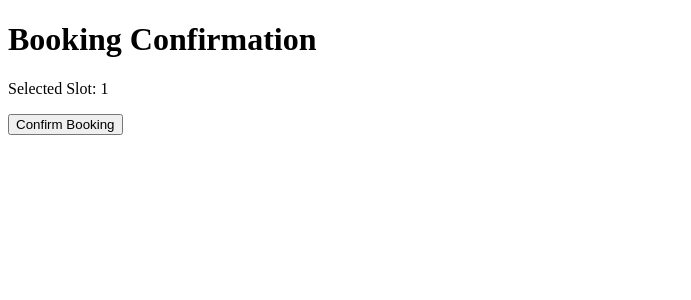
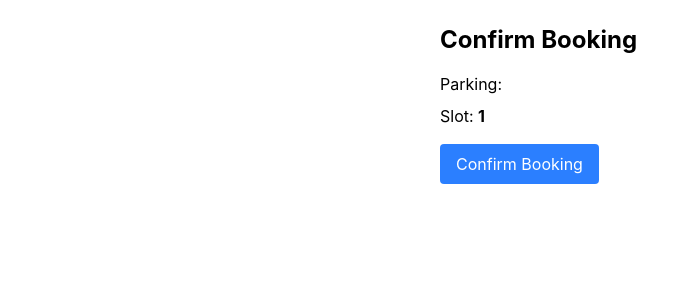
Before and after one commit to vnceer-code/ParkingLotFinder, a React (Vite) app: page /parking/1/booking/1 in a window 1280 px wide. Shown: the top 300 px of the page, without its empty margins (0-691 px from the left). Built offline with nearby package versions, Linux system fonts and the light colour scheme.

Commit message:
searchbar

```diff
--- a/src/components/MapView.jsx
+++ b/src/components/MapView.jsx
@@ -24,10 +24,13 @@ const MapView = () => {
 
     )
     console.log(parkingLots);
+    //
     return (
-        <MapContainer className="w-full h-[500px] rounded-xl shadow-lg"
+        <div className="w-full h-[500px]" >
+            <MapContainer
                 center={[23.5859, 58.4059]}
                 zoom={13}
+                className="w-full h-full"
 
             >
                 <TileLayer
@@ -54,6 +57,7 @@ const MapView = () => {
                 ))}
 
             </MapContainer>
+        </div>
     )
 }
 
--- a/src/components/SearchBar.jsx
+++ b/src/components/SearchBar.jsx
@@ -1,9 +1,40 @@
-import React from 'react'
+import React, { useState } from "react";
 
-const SearchBar = () => {
+const SearchBar = ({ onSearch }) => {
+
+  const [query, setQuery] = useState("");
+
+  const handleSearch = (e) => {
+    e.preventDefault();
+    onSearch(query);
+  };
+
   return (
-    <div>SearchBar</div>
-  )
-}
 
-export default SearchBar
+    <form
+      onSubmit={handleSearch}
+      className="flex gap-3 mb-4"
+    >
+
+      <input
+        type="text"
+        placeholder="Search parking by name or area..."
+        value={query}
+        onChange={(e) => setQuery(e.target.value)}
+        className="border p-2 rounded w-full"
+      />
+
+      <button
+        type="submit"
+        className="bg-blue-500 text-white px-4 py-2 rounded"
+      >
+        Search
+      </button>
+
+    </form>
+
+  );
+
+};
+
+export default SearchBar;
--- a/src/components/SlotGrid.jsx
+++ b/src/components/SlotGrid.jsx
@@ -1,11 +1,15 @@
 import React, { useEffect, useState } from "react";
 import { useParams, useNavigate } from "react-router-dom";
+import { useSelector } from "react-redux";
 
 const SlotGrid = () => {
 
   const navigate = useNavigate();
   const { id } = useParams();
   const [slots, setSlots] = useState([]);
+  const parking = useSelector(
+    (state) => state.parking.selectedParking
+  )
 
   function generateSlots(totalSlots) {
     console.log(totalSlots);
@@ -41,7 +45,7 @@ const SlotGrid = () => {
     } else {
 
       // create new slots if not exist
-      const newSlots = generateSlots(20);
+      const newSlots = generateSlots(parking?.totalslots || 0);
 
       stored[id] = newSlots;
 
@@ -55,7 +59,7 @@ const SlotGrid = () => {
 
   return (
 
-    <div className="grid grid-cols-6 gap-4 mt-6">
+    <div className="grid grid-cols-10 gap-4 mt-6">
 
       {slots.map((slot) => (
         <div
--- a/src/main.jsx
+++ b/src/main.jsx
@@ -4,6 +4,7 @@ import App from './App.jsx'
 import { Provider } from 'react-redux';
 import {store} from './app/Store';
 import "leaflet/dist/leaflet.css";
+import "./index.css";
 createRoot(document.getElementById('root')).render(
   <StrictMode>
     <Provider store={store}>
--- a/src/pages/BookingPage.jsx
+++ b/src/pages/BookingPage.jsx
@@ -1,6 +1,6 @@
 import React from "react";
 import { useParams, useNavigate } from "react-router-dom";
-import { useDispatch } from "react-redux";
+import { useDispatch ,useSelector } from "react-redux";
 import { addBooking } from "../features/bookingSlice";
 
 const BookingPage = () => {
@@ -8,8 +8,12 @@ const BookingPage = () => {
   const { id, slotId } = useParams();
   const navigate = useNavigate();
   const dispatch = useDispatch();
+  const parking = useSelector(
+    (state) => state.parking.selectedParking
+  )
 
-  const confirmBooking = () => {
+  console.log(parking);
+  const handleConfirmBooking = () => {
 
     const stored = JSON.parse(localStorage.getItem("parkingSlots")) || {};
 
@@ -30,21 +34,35 @@ const BookingPage = () => {
     navigate(`/parking/${id}`);
 
   };
+  const bookingData = {
+    parkingId: id,
+    slotId: slotId,
+    parkingName: parking?.name,
+    time: new Date().toLocaleTimeString()
+  };
+  dispatch(addBooking(bookingData));
 
-  dispatch(addBooking({
-    parkingId: id,
-    slotId: slotId
-  }))
 
   return (
 
-    <div>
+    <div className="p-6 max-w-md mx-auto">
 
-      <h1>Booking Confirmation</h1>
+      <h1 className="text-2xl font-bold mb-4">
+        Confirm Booking
+      </h1>
 
-      <p>Selected Slot: {slotId}</p>
+      <p className="mb-2">
+        Parking: <strong>{parking?.name}</strong>
+      </p>
 
-      <button onClick={confirmBooking}>
+      <p className="mb-4">
+        Slot: <strong>{slotId}</strong>
+      </p>
+
+      <button
+        onClick={handleConfirmBooking}
+        className="bg-blue-500 text-white px-4 py-2 rounded"
+      >
         Confirm Booking
       </button>
 
--- a/src/pages/Home.jsx
+++ b/src/pages/Home.jsx
@@ -1,4 +1,4 @@
-import React, { use } from 'react'
+import React from 'react'
 import MapView from '../components/MapView'
 import { parkingLots } from '../data/parkingData';
 import { useDispatch } from 'react-redux';
@@ -10,7 +10,7 @@ const Home = () => {
 
     useEffect(() => {
         dispatch(setParkingLots(parkingLots));
-    }, [])
+    }, [dispatch])
     return (
         <div>
             <h1>Parking Lot Finder</h1>
```
Lines whose indentation alone changed are shown as unchanged.
